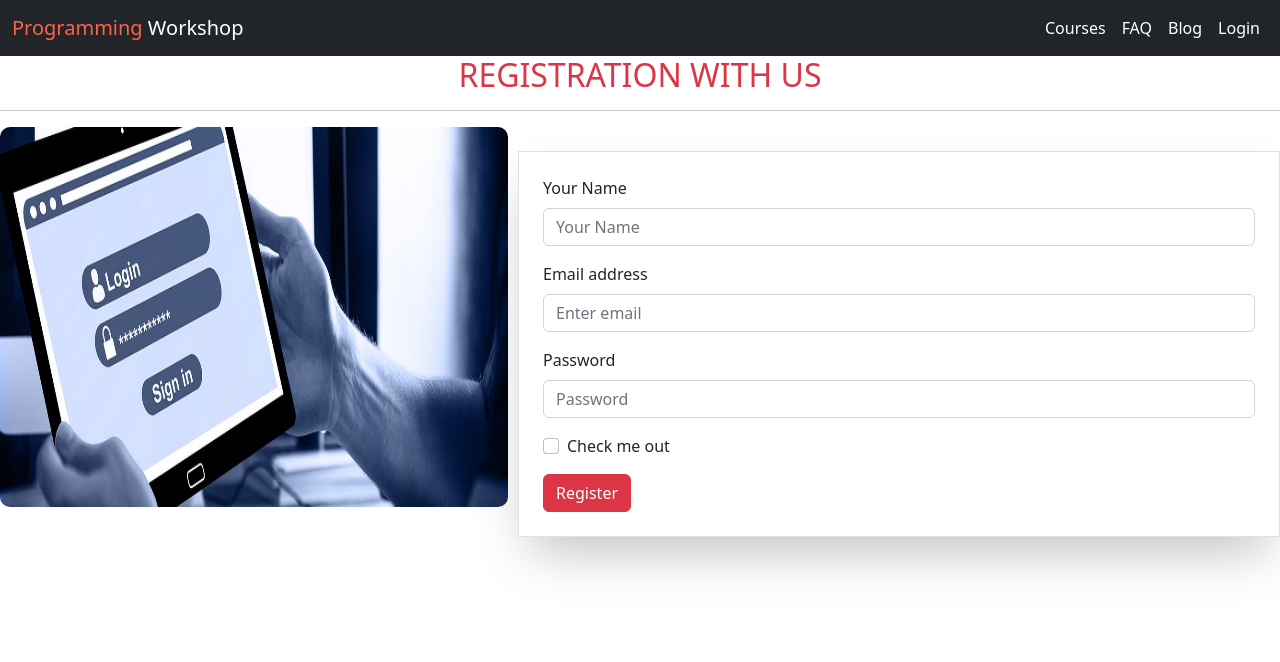
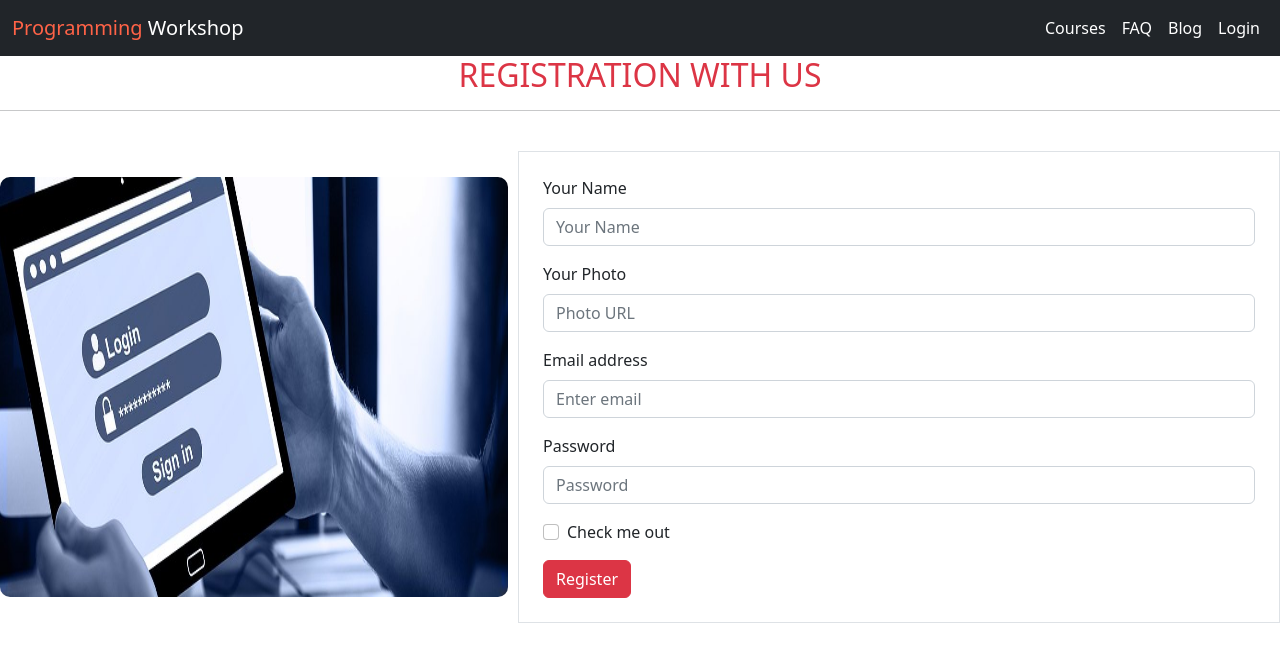
Before and after one commit to mdsultanmahmud/programming-workshop-clients, a React (Create React App) app: page /register in a window 1280 px wide. Shown: the top 662 px of the page. Built offline with nearby package versions, Linux system fonts and the light colour scheme.

Commit message:
create context api

```diff
--- a/package.json
+++ b/package.json
@@ -7,6 +7,7 @@
     "@testing-library/react": "^13.4.0",
     "@testing-library/user-event": "^13.5.0",
     "bootstrap": "^5.2.2",
+    "firebase": "^9.12.1",
     "react": "^18.2.0",
     "react-bootstrap": "^2.5.0",
     "react-dom": "^18.2.0",
--- a/postcss.config.js
+++ /dev/null
@@ -1,6 +0,0 @@
-module.exports = {
-  plugins: {
-    tailwindcss: {},
-    autoprefixer: {},
-  },
-}
--- a/src/components/Header/Header.js
+++ b/src/components/Header/Header.js
@@ -4,7 +4,11 @@ import Container from 'react-bootstrap/Container';
 import Nav from 'react-bootstrap/Nav';
 import Navbar from 'react-bootstrap/Navbar';
 import './Header.css'
+import { useContext } from 'react';
+import { AuthContext } from '../../context/UserContext';
 const Header = () => {
+  const {user} = useContext(AuthContext)
+  console.log(user)
     return (
         <Navbar bg="dark" expand="lg">
           <Container  fluid>
--- a/src/components/Login/Login.js
+++ b/src/components/Login/Login.js
@@ -6,7 +6,8 @@ import ButtonGroup from 'react-bootstrap/ButtonGroup';
 const Login = () => {
     return (
         <>
-            <Form className='w-50 mx-auto shadow-lg p-5 border rounded-lg'>
+            <Form className='mx-auto shadow-lg p-5 border rounded-lg'>
+                <h3 className='text-center text-danger'>Please Login</h3>
                 <Form.Group className="mb-3" controlId="formBasicEmail">
                     <Form.Label>Email address</Form.Label>
                     <Form.Control type="email" placeholder="Enter email" />
--- a/src/components/Register/Register.css
+++ b/src/components/Register/Register.css
@@ -2,11 +2,14 @@
     display: grid;
     grid-template-columns: 2fr 3fr;
     grid-gap: 10px;
+    justify-content: center;
+    align-items: center;
 }
 
 .form-design img{
-    height: 380px;
+    height: 420px;
     border-radius: 10px;
+    width: 100%;
 }
 
 @media screen and (max-width:668px) {
--- a/src/components/Register/Register.js
+++ b/src/components/Register/Register.js
@@ -10,15 +10,18 @@ const Register = () => {
                <hr />
             <div className='form-design'>
                     <div>
-
                         <img src={regis} alt="" />
                     </div>
                 <div>
 
-                    <Form className='shadow-2xl border p-4 m-4 mx-auto'>
+                    <Form className=' border p-4 m-4 mx-auto'>
                         <Form.Group className="mb-3" >
                             <Form.Label>Your Name</Form.Label>
                             <Form.Control type="text" placeholder="Your Name" />
+                        </Form.Group>
+                        <Form.Group className="mb-3" >
+                            <Form.Label>Your Photo</Form.Label>
+                            <Form.Control type="text" placeholder="Photo URL" />
                         </Form.Group>
                         <Form.Group className="mb-3" controlId="formBasicEmail">
                             <Form.Label>Email address</Form.Label>
--- /dev/null
+++ b/src/context/UserContext.js
@@ -0,0 +1,15 @@
+import React from 'react';
+import { useState } from 'react';
+import { createContext } from 'react';
+export const AuthContext = createContext()
+const UserContext = ({children}) => {
+    const [user ,setUser] = useState(null)
+    const userInfo = {user}
+    return (
+        <AuthContext.Provider value={userInfo}>
+                {children}
+        </AuthContext.Provider>
+    );
+};
+
+export default UserContext;
--- a/src/index.css
+++ b/src/index.css
@@ -1,6 +1,4 @@
-@tailwind base;
-@tailwind components;
-@tailwind utilities;
+
 
 body {
   margin: 0;
--- a/src/index.js
+++ b/src/index.js
@@ -4,10 +4,14 @@ import './index.css';
 import App from './App';
 import reportWebVitals from './reportWebVitals';
 import 'bootstrap/dist/css/bootstrap.min.css';
+import UserContext from './context/UserContext';
 const root = ReactDOM.createRoot(document.getElementById('root'));
 root.render(
   <React.StrictMode>
+    <UserContext>
     <App />
+    </UserContext>
+
   </React.StrictMode>
 );
 
--- a/tailwind.config.js
+++ /dev/null
@@ -1,11 +0,0 @@
-/** @type {import('tailwindcss').Config} */
-module.exports = {
-  content: [
-    "./src/**/*.{js,jsx,ts,tsx}",
-  ],
-  theme: {
-    extend: {},
-  },
-
-  plugins: [],
-}
```
Also changed, not shown: src/firebase/firebase.init.js (added, +18 -0 lines), 1 other file (tests, documents, lock files or other folders).
